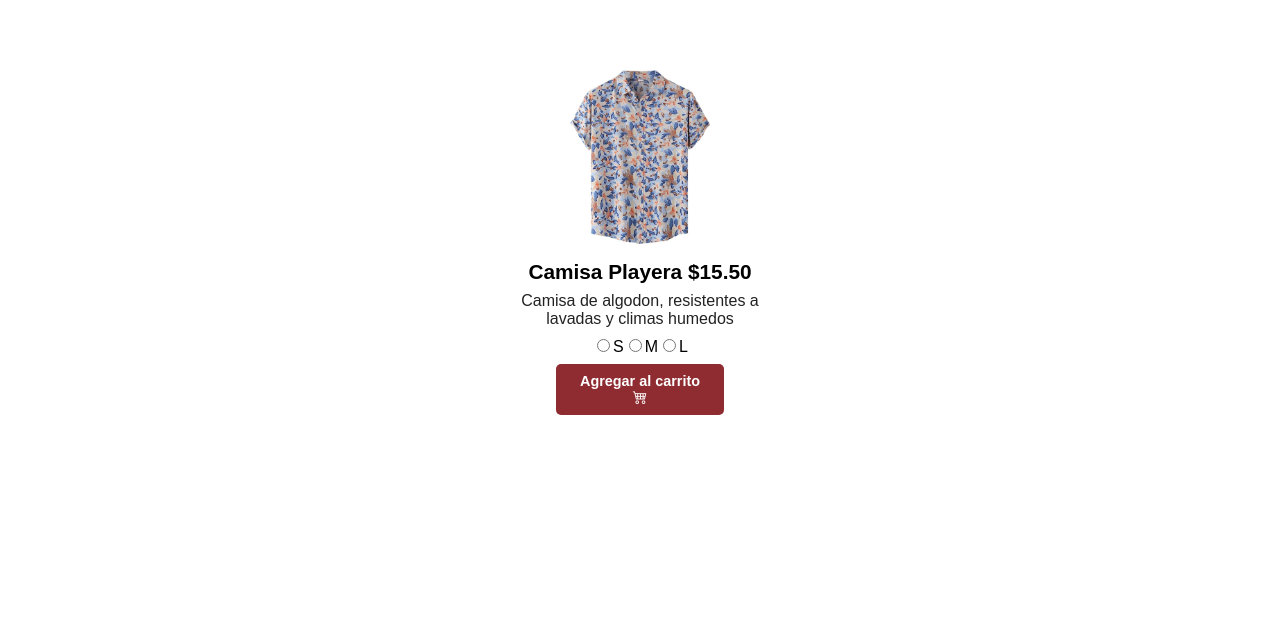
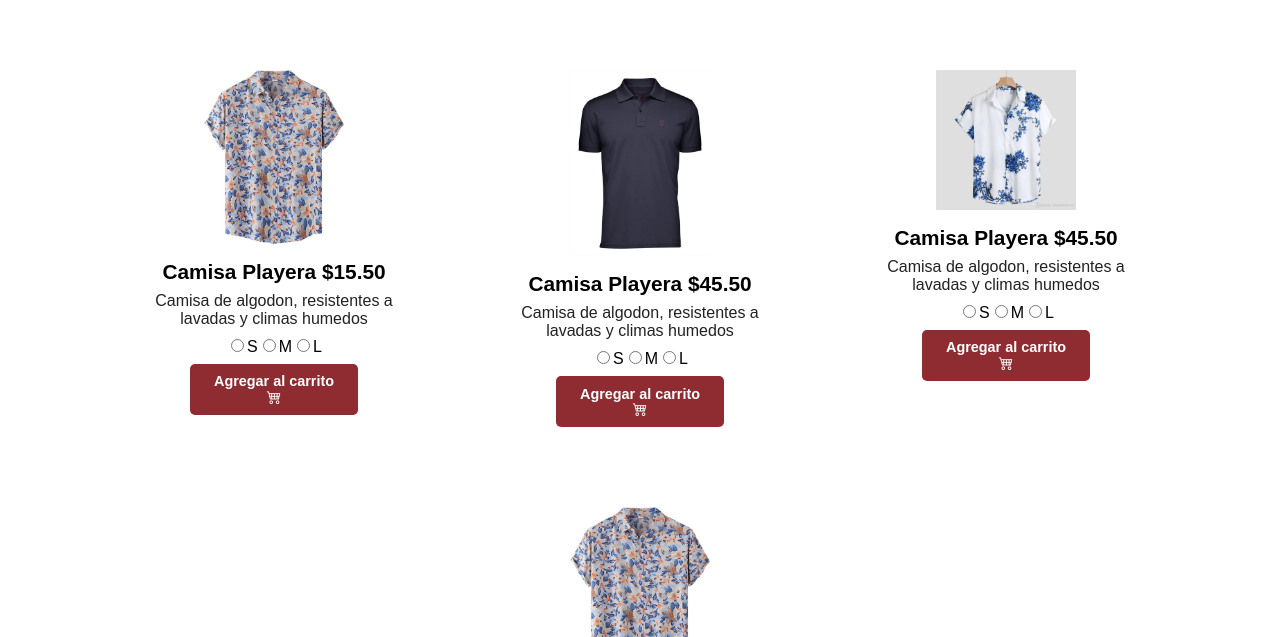
Before and after one commit to Edwin-Es/Proyectos_individuales, a plain HTML site: page Proyecto_carrito/index.html in a window 1280 px wide. Shown: the part 163-800 px from the top of the page. Drawn offline with nearby package versions, Linux system fonts and the light colour scheme; a web font is replaced by a local one.

Commit message:
cambios mayores

```diff
--- a/Proyecto_carrito/productos.js
+++ b/Proyecto_carrito/productos.js
@@ -1,24 +1,49 @@
 let cart=5;
-let precio="$15.00";
 document.getElementById("cart1").innerHTML=cart;
 
 
-let productos={
-    camisa1:{
+let productos=[
+    {
+        id:1,
         img:"img/camisa1.jpg",
         nombre:"Camisa Playera",
         precio: "$15.50",
         descripcion: "Camisa de algodon, resistentes a lavadas y climas humedos",
         talla:"",
     },
-    camisa2:{
+    {
+        id:2,
         img:"img/camisa2.jpg",
         nombre:"Camisa Polo",
         precio: "$45.50",
         descripcion: "Camisa de algodon, resistentes a lavadas y climas humedos",
         talla:"",
-    }
+    },
+    {
+        id:3,
+        img:"img/camisa3.jpg",
+        nombre:"Camisa formal",
+        precio: "$45.50",
+        descripcion: "Camisa de algodon, resistentes a lavadas y climas humedos",
+        talla:"",
+    },
+    {
+        id:4,
+        img:"img/camisa1.jpg",
+        nombre:"Camisa formal",
+        precio: "$25.50",
+        descripcion: "Camisa de algodon, resistentes a lavadas y climas humedos",
+        talla:"",
+    },
 
-};
+]
 
-document.getElementById("container").innerHTML=`<div class="producto"> <img src="${productos.camisa1.img}"/><div class="precio"><p>Camisa Playera </p><p id=>${productos.camisa1.precio}</p></div><p>${productos.camisa1.descripcion}</p><div class="radio"><input type="radio" name="talla1"><label>S</label><input type="radio" name="talla1"><label>M</label><input type="radio" name="talla1"><label>L</label> </div><button type="button" id="producto1">Agregar al carrito <i class="bi bi-cart4"></i></button> </div>`;
+let html="";
+
+productos.forEach(product=>{
+    html=html+`<div class="producto"> <img src="${product.img}"/><div class="precio"><p>Camisa Playera </p><p id=>${product.precio}</p></div><p>${product.descripcion}</p><div class="radio"><input type="radio" name="talla1"><label>S</label><input type="radio" name="talla${product.id}"><label>M</label><input type="radio" name="talla1"><label>L</label> </div><button type="button" id="producto1">Agregar al carrito <i class="bi bi-cart4"></i></button> </div>`;
+});
+
+document.getElementById("container").innerHTML=html;
+
+/*`<div class="producto"> <img src="${productos.camisa1.img}"/><div class="precio"><p>Camisa Playera </p><p id=>${productos.camisa1.precio}</p></div><p>${productos.camisa1.descripcion}</p><div class="radio"><input type="radio" name="talla1"><label>S</label><input type="radio" name="talla1"><label>M</label><input type="radio" name="talla1"><label>L</label> </div><button type="button" id="producto1">Agregar al carrito <i class="bi bi-cart4"></i></button> </div>`;*/
```
Also changed, not shown: Proyecto_carrito/index.html (+1 -13 lines).
